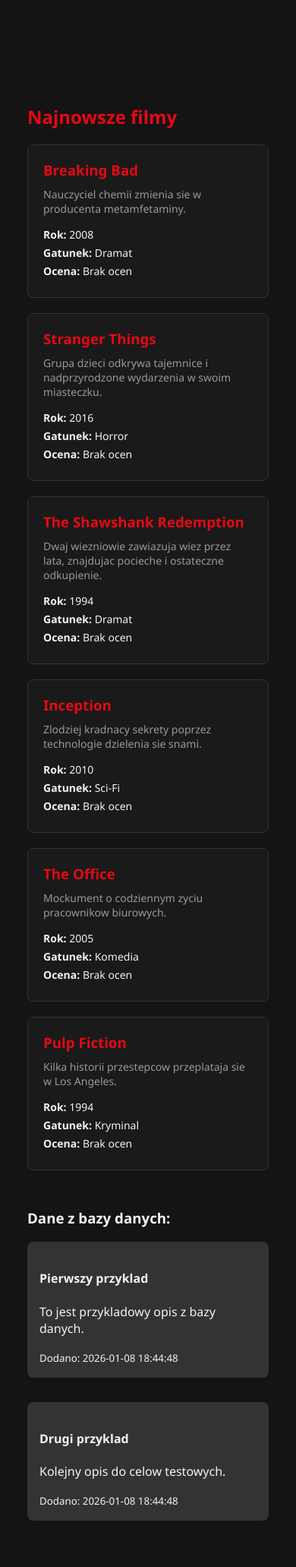
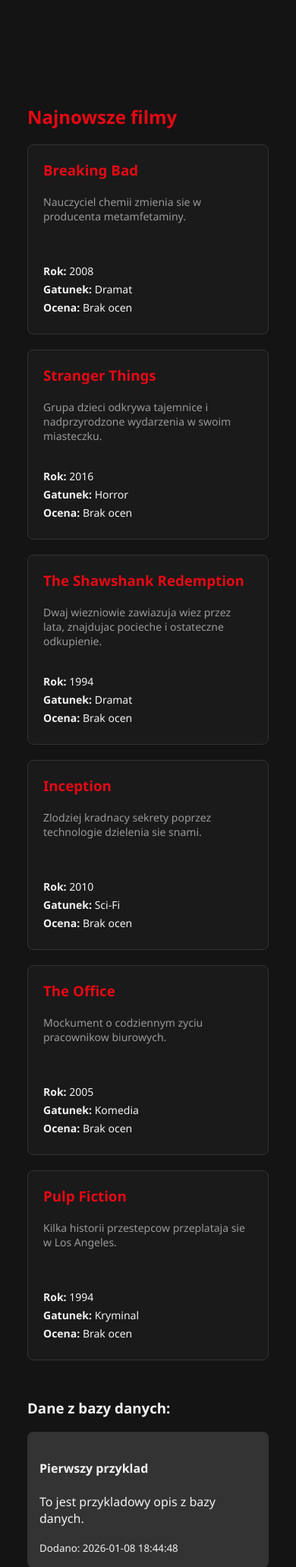
Before and after one commit to wj40030/PLUSFLIX, a PHP site: page / in a window 390 px wide. Shown: the part 396-2458 px from the top of the page at 76% size. Run offline with PHP 8.4, Linux system fonts and the light colour scheme; data comes from the database, SQL or seed files in the repository; data that the repository does not hold is empty.

Commit message:
Milestone 2: Refactor movie card structure and grid styling for consistent layout across views, ensuring responsive design and improved alignment.

```diff
--- a/app/Views/pages/index.php
+++ b/app/Views/pages/index.php
@@ -89,7 +89,7 @@ searchInput.addEventListener('input', ({target}) => {
 
     latestMoviesTitle.style.display = term ? 'none' : 'block';
     searchResultsTitle.style.display = term ? 'block' : 'none';
-    dynamicSearchResults.style.display = term ? 'flex' : 'none';
+    dynamicSearchResults.style.display = term ? 'grid' : 'none';
 
     if (!term) return dynamicSearchResults.innerHTML = '';
 
--- a/app/Views/pages/watchlist.php
+++ b/app/Views/pages/watchlist.php
@@ -9,8 +9,9 @@
     <?php if (!empty($data['movies'])) : ?>
         <div class="movies-grid">
             <?php foreach ($data['movies'] as $movie) : ?>
-                <div class="movie-card" style="position: relative;">
+                <div class="movie-card-container" style="position: relative;">
                     <a href="<?php echo URLROOT; ?>/pages/detail/<?php echo $movie->id; ?>" class="movie-card-link" style="transform: none;">
+                        <div class="movie-card">
                             <h3 class="movie-title"><?php echo $movie->title; ?></h3>
                             <p class="movie-description"><?php echo substr($movie->description, 0, 100) . '...'; ?></p>
                             <div class="movie-details">
@@ -19,12 +20,13 @@
                                 <p><strong>Typ:</strong> <?php echo $movie->type; ?></p>
                                 <p><strong>Ocena:</strong> <?php echo ($movie->rating > 0) ? $movie->rating . '/10' : 'Brak ocen'; ?></p>
                             </div>
-                    </a>
                             <div style="margin-top: 15px;">
                                 <form action="<?php echo URLROOT; ?>/pages/removeFromWatchlist/<?php echo $movie->id; ?>" method="post">
                                     <button type="submit" class="btn" style="width: 100%; background: #555;">Usuń z listy</button>
                                 </form>
                             </div>
+                        </div>
+                    </a>
                 </div>
             <?php endforeach; ?>
         </div>
--- a/public/css/style.css
+++ b/public/css/style.css
@@ -123,6 +123,7 @@ footer {
     grid-template-columns: repeat(auto-fill, minmax(250px, 1fr));
     gap: 20px;
     margin-top: 20px;
+    align-items: stretch;
 }
 
 .movie-card {
@@ -130,6 +131,19 @@ footer {
     padding: 20px;
     border-radius: 8px;
     border: 1px solid #333;
+    height: 100%;
+    display: flex;
+    flex-direction: column;
+    box-sizing: border-box;
+    min-height: 250px;
+}
+
+.movie-card-link {
+    text-decoration: none;
+    color: inherit;
+    display: block;
+    height: 100%;
+    transition: transform 0.3s ease;
 }
 
 .movie-title {
@@ -141,6 +155,7 @@ footer {
     color: #999;
     font-size: 14px;
     margin: 10px 0;
+    flex-grow: 1;
 }
 
 .movie-details {
@@ -315,18 +330,12 @@ footer {
     transform: translateY(-2px);
 }
 
-.movie-card-link {
-    text-decoration: none;
-    color: inherit;
-    display: block;
-    transition: transform 0.3s ease;
-}
-
 .movie-card-link:hover {
     transform: translateY(-5px);
 }
 
 .movie-card-link .movie-card {
+    height: 100%;
     cursor: pointer;
     transition: border-color 0.3s ease;
 }
@@ -381,14 +390,18 @@ footer {
 }
 
 #dynamicSearchResults {
-    display: flex;
-    flex-wrap: wrap;
-    justify-content: center;
+    display: grid;
+    grid-template-columns: repeat(auto-fill, minmax(250px, 1fr));
     gap: 20px;
     margin-bottom: 100px;
 }
 
 #dynamicSearchResults .movie-card-link {
-    width: 280px;
+    width: 100%;
     max-width: 100%;
 }
+
+#dynamicSearchResults .movie-card {
+    height: 100%;
+    width: 100%;
+}
```
Lines whose indentation alone changed are shown as unchanged.
